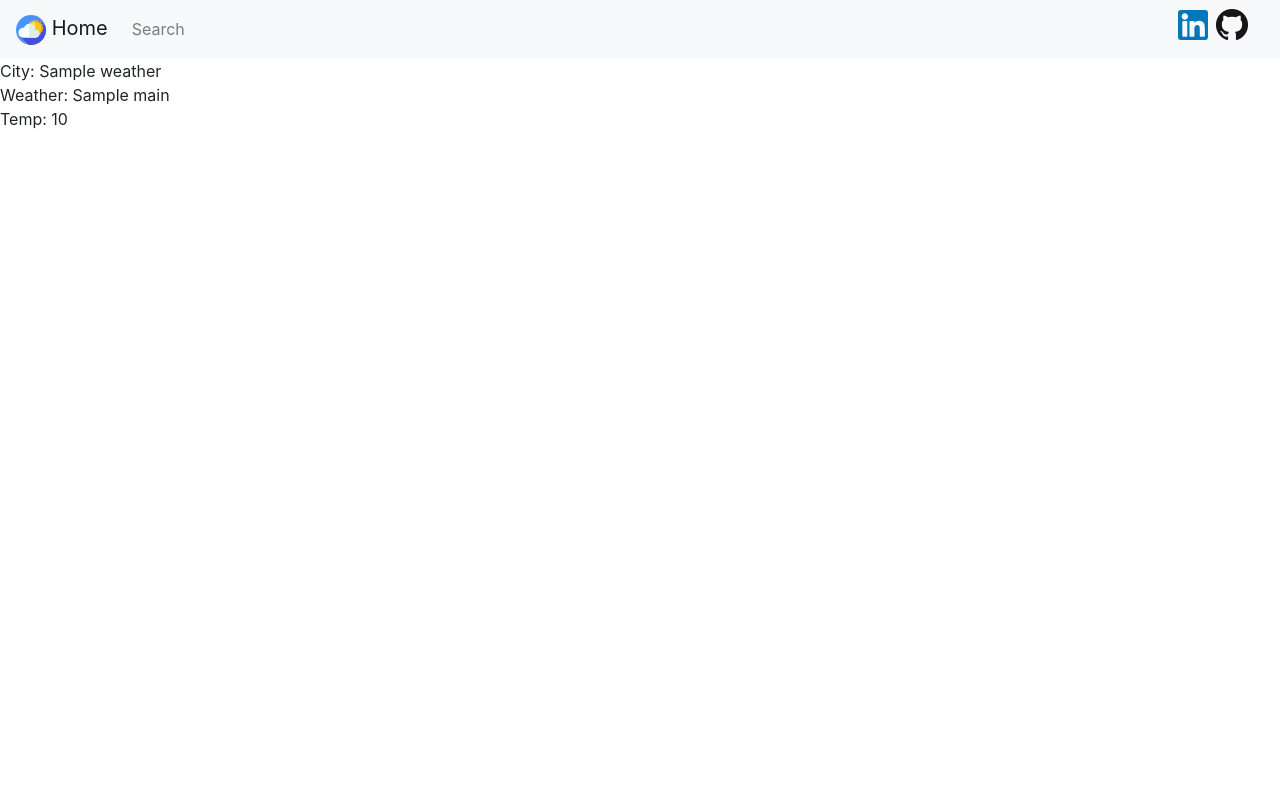
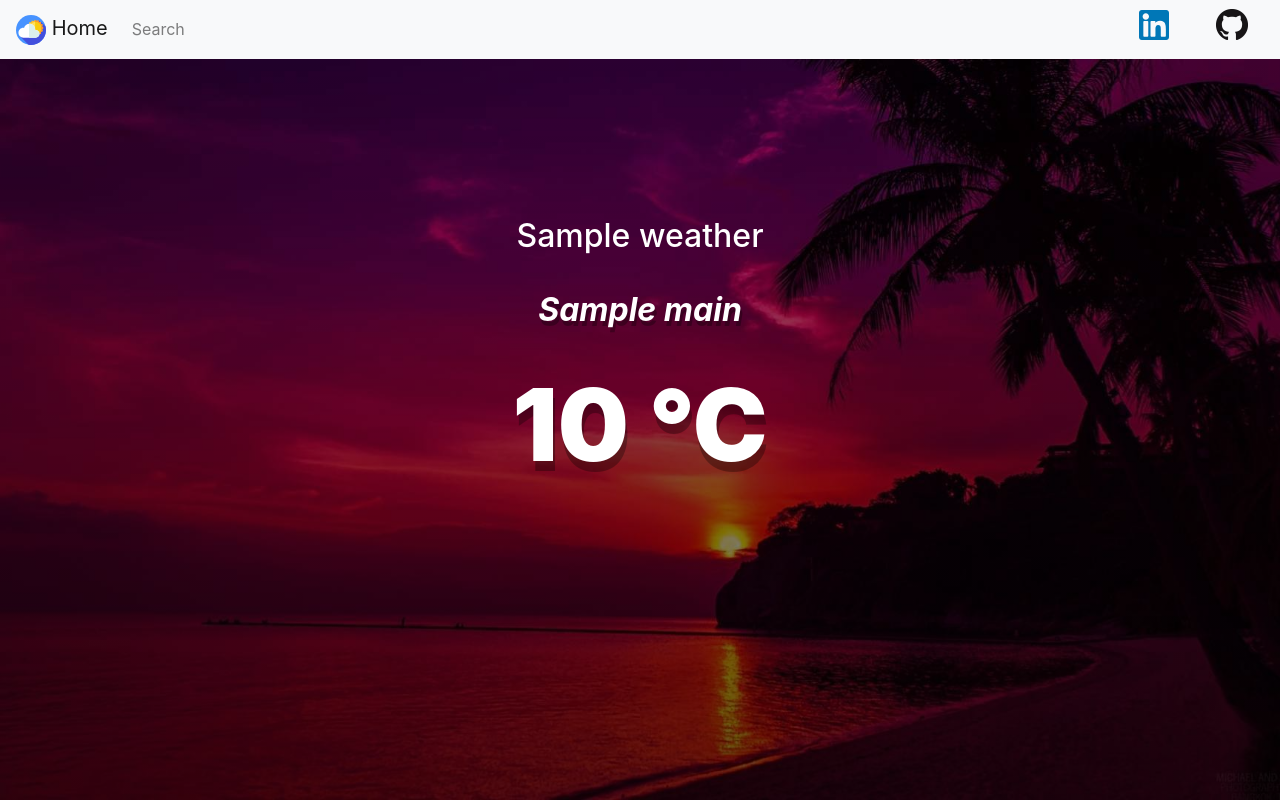
Before and after one commit to sukanta-27/OneStopWeather, a Flask app: template templates/index.html in a window 1280 px wide. Run offline with Flask 2, Linux system fonts and the light colour scheme; the template is opened without the code that fills it: most values are stand-ins (such as "Sample title", 1, 10 or a date in 2020); some libraries are stand-ins or nearby versions.

Commit message:
Make first iteration of frontend design

```diff
--- a/static/style.css
+++ b/static/style.css
@@ -1,14 +1,67 @@
-/* body {
-    background: linear-gradient(180deg, rgba(78, 185, 140, 0.64) 5.34%, rgba(18, 94, 183, 0.56) 100%);
-    width: auto;
-    height: 100vh;
-
-} */
-
 body {
-    position: relative;
+    font-family: 'Lato' sans-serif;
+    background-image: url('/static/assets/bg_image.jpg');
+    background-size: cover;
+    background-position: top center;
 }
 
+.wrapper {
+    display: flex;
+    flex-direction: column;
+    min-height: 100vh;
+    background-image: linear-gradient(
+        to bottom, rgba(0,0,0,0.3), rgba(0, 0, 0, 0.6)
+    );
+}
+
+.weatherResult {
+    /* flex: 1 1 100%;
+    padding: 25px 25px 50px;
+    display: flex;
+    flex-direction: column;
+    align-items: center;
+    text-align: center; */
+    display: flex;
+    flex-direction: column;
+    align-items: center;
+    margin-top: 12%;
+    text-align: center;
+    justify-content: center;
+}
+
+.city_name {
+    color: #fff;
+    font-size: 32px;
+    font-weight: 500;
+    margin-bottom: 10px;
+}
+
+.weatherMain {
+    color: #fff;
+    font-size: 32px;
+    font-weight: 700;
+    font-style: italic;
+    text-shadow: 2px 5px rgba(0,0,0,0.3);
+}
+
+.temp {
+    color: #fff;
+    font-size: 100px;
+    font-weight: 900;
+    text-shadow: 2px 10px rgba(0,0,0,0.3);
+}
+
+.temp p span {
+    font-size: 600;
+}
+
+.jumbotron {
+    margin-top: 10%;
+    width: 50%;
+    background-image: linear-gradient(
+        to bottom, rgba(0,0,0,0.5), rgba(0, 0, 0, 0.8)
+    );
+}
 .navbar {
     position: relative;
 }
@@ -20,5 +73,5 @@ body {
 
 #linkedinLink {
     position: absolute;
-    left: 92%;
+    left: 89%;
 }
--- a/templates/base.html
+++ b/templates/base.html
@@ -5,6 +5,8 @@
     <meta http-equiv="X-UA-Compatible" content="IE=edge">
     <meta name="viewport" content="width=device-width, initial-scale=1.0">
     <link rel="stylesheet" href="https://maxcdn.bootstrapcdn.com/bootstrap/4.0.0/css/bootstrap.min.css" integrity="sha384-Gn5384xqQ1aoWXA+058RXPxPg6fy4IWvTNh0E263XmFcJlSAwiGgFAW/dAiS6JXm" crossorigin="anonymous">
+    <link rel="preconnect" href="https://fonts.gstatic.com">
+    <link href="https://fonts.googleapis.com/css2?family=Lato:ital,wght@1,300&display=swap" rel="stylesheet">
     <link rel="stylesheet" href="/static/style.css">
     <script src="https://code.jquery.com/jquery-3.2.1.slim.min.js" integrity="sha384-KJ3o2DKtIkvYIK3UENzmM7KCkRr/rE9/Qpg6aAZGJwFDMVNA/GpGFF93hXpG5KkN" crossorigin="anonymous"></script>
     <script src="https://cdnjs.cloudflare.com/ajax/libs/popper.js/1.12.9/umd/popper.min.js" integrity="sha384-ApNbgh9B+Y1QKtv3Rn7W3mgPxhU9K/ScQsAP7hUibX39j7fakFPskvXusvfa0b4Q" crossorigin="anonymous"></script>
@@ -13,7 +15,7 @@
     <title>What's the Weather like</title>
 </head>
 <body>
-
+    <div class="wrapper">
         <nav class="navbar navbar-expand-lg navbar-light bg-light">
             <a class="navbar-brand" href="{{url_for('index')}}">
                 <img src="../static/assets/cloudy.svg" alt="icon" height="32px" width="30px">
@@ -44,5 +46,7 @@
         {% block content %}
 
         {% endblock content %}
+
+    </div>
 </body>
 </html>
--- a/templates/index.html
+++ b/templates/index.html
@@ -3,11 +3,23 @@
 {% block content %}
 
     <div class="weatherResult">
-        <p>
-            City: {{weather['name']}} <br>
-            Weather: {{weather['weather'][0]['main']}} <br>
-            Temp: {{weather['main']['temp']}}
-        </p>
+
+        <div class="city_name">
+            <p>
+                {{weather['name']}}
+            </p>
+        </div>
+        <div class="weatherMain">
+            <p>
+                {{weather['weather'][0]['main']}}
+            </p>
+        </div>
+        <div class="temp">
+            <p>
+                {{weather['main']['temp']}} <span>&#176;C</span>
+            </p>
+        </div>
+
     </div>
 
 {% endblock content %}
```
Also changed, not shown: static/assets/bg_image.jpg (added). Lines whose indentation alone changed are shown as unchanged.
